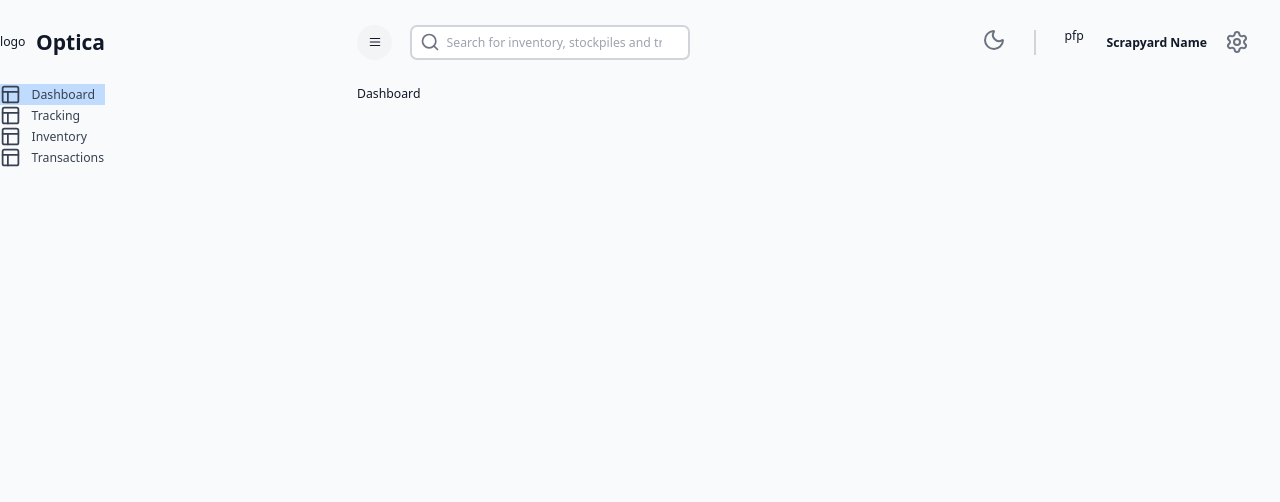
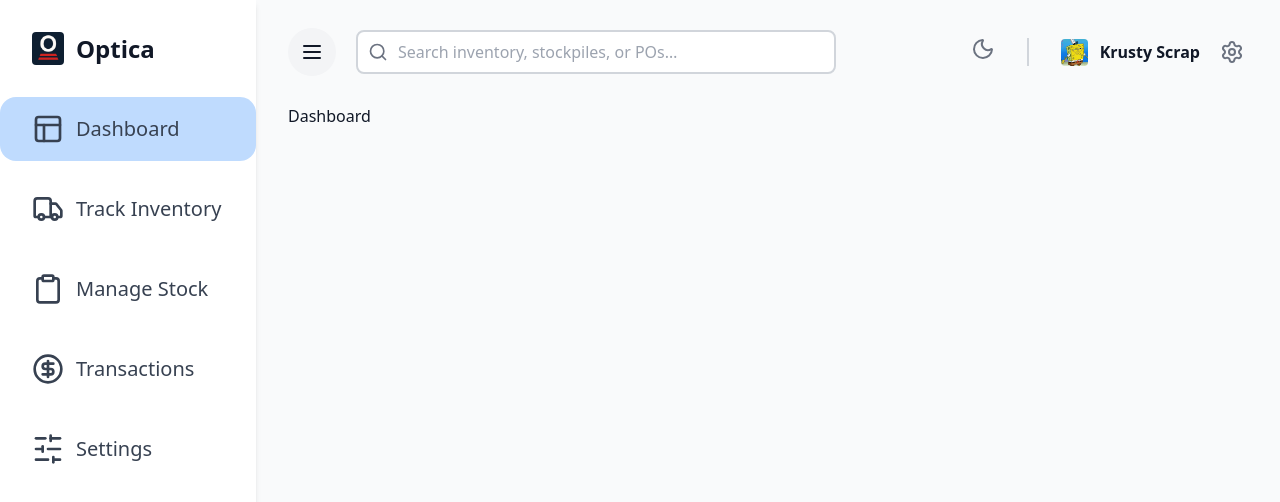
Before and after one commit to gupann/erp-system, a Next.js app in the folder client/: page / in a window 1280 px wide. Shown: the top 502 px of the page. Built offline with nearby package versions, Linux system fonts and the light colour scheme; no server answers.

Commit message:
Polished sidebar and navbar

```diff
--- a/client/src/app/(components)/Navbar/index.tsx
+++ b/client/src/app/(components)/Navbar/index.tsx
@@ -3,32 +3,42 @@
 import React from 'react'
 import { Menu, Moon, SearchIcon, Settings} from 'lucide-react'
 import Link from 'next/link'
+import { useAppDispatch, useAppSelector } from '@/app/redux'
+import { setIsSidebarCollapsed } from '@/state'
+import Image from 'next/image'
 
 const Navbar = () => {
-  return (
+
+    const dispatch = useAppDispatch();
+    const isSidebarCollapsed = useAppSelector(
+    (state) => state.global.isSidebarCollapsed
+    );
+
+    const switchSidebar = () => {
+    dispatch(setIsSidebarCollapsed(!isSidebarCollapsed));
+    };
+
+    return (
     <div className='flex justify-between items-center w-full mb-7'>
-
-        {/* left side */}
         <div className='flex justify-between items-center gap-5'>
             <button
                 className='px-3 py-3 bg-gray-100 rounded-full hover:bg-blue-100'
-                onClick={() => {}}>
-                <Menu className='w-4 h-4' />
+                onClick={switchSidebar}>
+                <Menu className='w-6 h-6' />
             </button>
             <div className='relative'>
                 <input
                     type='search'
-                    placeholder='Search for inventory, stockpiles and transactions...'
-                    className='pl-10 pr-4 py-2 w-50 md:w-80 border-2 border-gray-300 bg-white rounded-lg focus:outline-none focus:border-blue-500'/>
+                    placeholder='Search inventory, stockpiles, or POs…'
+                    className="pl-10 pr-4 py-2 w-48 md:w-80 lg:w-[30rem] border-2 border-gray-300 bg-white rounded-lg focus:outline-none focus:border-blue-500" />
                 <div className='absolute inset-y-0 left-0 pl-3 flex items-center pointer-events-none'>
                     <SearchIcon className='text-gray-500' size={20}/>
                 </div>
             </div>
         </div>
 
-        {/* right side */}
         <div className='flex justify-between items-center gap-5'>
-            <div className='hidden md:flex justify-between items-center gap-5'>
+            <div className='hidden md:flex justify-between items-center gap-5 pl-4'>
                 <div>
                     {/* TO DO: write dark mode logic and integrate */}
                     <button onClick={() => {}}>
@@ -37,8 +47,14 @@ const Navbar = () => {
                 </div>
                 <hr className='w-0 h-7 border border-solid border-l border-gray-300 mx-3'/>
                 <div className='flex items-center gap-3 cursor-pointer'>
-                    <div className='w-9 h-9'>pfp</div>
-                    <span className='font-semibold'>Scrapyard Name</span>
+                    <Image
+                        src="/scrapyard-pfp.png"
+                        alt="Scrapyard profile pic"
+                        width={27}
+                        height={27}
+                        className="rounded"
+                    />
+                    <span className='font-semibold'>Krusty Scrap</span>
                 </div>
             </div>
             {/* TO DO: create settings page and link */}
@@ -47,7 +63,7 @@ const Navbar = () => {
             </Link>
         </div>
     </div>
-  )
+    )
 }
 
 export default Navbar
--- a/client/src/app/(components)/Sidebar/index.tsx
+++ b/client/src/app/(components)/Sidebar/index.tsx
@@ -1,51 +1,83 @@
 "use client"
 
-import { Layout, LucideIcon, Menu } from 'lucide-react'
+import { Layout, LucideIcon, Clipboard, Menu, Truck, SlidersHorizontal, CircleDollarSign } from 'lucide-react'
 import { usePathname } from "next/navigation";
 import Link from 'next/link';
 import React from 'react'
-
+import { useAppDispatch, useAppSelector } from '@/app/redux';
+import { setIsSidebarCollapsed } from '@/state';
+import Image from 'next/image';
 interface SidebarLinkProps {
     href: string;
     icon: LucideIcon;
     label: string;
+    isCollapsed: boolean;
 }
 
 const SidebarLink = ({
   href,
   icon: Icon,
   label,
+  isCollapsed,
 }: SidebarLinkProps) => {
   const pathname = usePathname();
-    const isActive = pathname === href || (pathname === "/" && href === "/dashboard");
+  const isActive =
+    pathname === href || (pathname === "/" && href === "/dashboard");
 
   return (
     <Link href={href}>
-            <div className={`cursor-pointer flex items-center hover:text-blue-500 hover:bg-blue-100 gap-3 transition-colors
-                ${isActive ? "bg-blue-200 text-white" : ""}}`}>
-                <Icon className="w-6 h-6 !text-gray-700" />
-                <span className='font-medium text-gray-700'> {label} </span>
+      <div
+        className={`cursor-pointer flex items-center text-xl hover:text-blue-500 hover:bg-blue-100 gap-3 transition-colors rounded-2xl
+          ${isCollapsed ? "justify-center py-4" : "justify-start px-8 py-4"}
+         ${isActive ? "bg-blue-200 text-white" : ""}
+      }`}
+      >
+        <Icon className="w-8 h-8 !text-gray-700" />
+
+        <span className={`${isCollapsed ? "hidden" : "block"} font-medium text-gray-700`}>
+          {label}
+        </span>
       </div>
     </Link>
-    )
-}
+  );
+};
+
 const Sidebar = () => {
+
+  const dispatch = useAppDispatch();
+  const isSidebarCollapsed = useAppSelector(
+    (state) => state.global.isSidebarCollapsed
+  );
+
+  const switchSidebar = () => {
+    dispatch(setIsSidebarCollapsed(!isSidebarCollapsed));
+  };
+
+  const sidebarView = `fixed flex flex-col ${isSidebarCollapsed ? "w-0 md:w-16" : "w-72 md:w-64"} bg-white transition-all duration-300 overflow-hidden h-full shadow-md z-40`
+
   return (
-    <div>
-        <div className='flex gap-3 justify-between md:justify-normal items-center pt-8'>
-            <div>logo</div>
-            <h1 className='font-extrabold text-2xl'>Optica</h1>
+    <div className={sidebarView}>
+        <div className={`flex gap-3 justify-between md:justify-normal items-center pt-8 ${isSidebarCollapsed ? "px-5" : "px-8"}`}>
+            <Image
+              src="/optica-logo.png"
+              alt="Optica logo"
+              width={27}
+              height={27}
+              className="rounded w-8"
+            />
+            <h1 className={`font-extrabold text-2xl ${isSidebarCollapsed ? "hidden" : "block"}`}>Optica</h1>
             <button
-                className='md:hidden px-3 py-3 bg-gray-100 rounded-full hover:bg-blue-100' onClick={() => {}}>
-                <Menu className='w-4 h-4'/>
+                className='md:hidden px-3 py-3 bg-gray-100 rounded-full hover:bg-blue-100' onClick={switchSidebar}>
+                <Menu className='w-6 h-6'/>
             </button>
         </div>
 
-        <div className='flex-grow mt-8'>
-            <SidebarLink href="/dashboard" icon={Layout} label='Dashboard'/>
-            <SidebarLink href="/tracking" icon={Layout} label='Tracking'/>
-            <SidebarLink href="/inventory" icon={Layout} label='Inventory'/>
-            <SidebarLink href="/transaction" icon={Layout} label='Transactions'/>
+        <div className='flex-grow mt-8 flex flex-col gap-y-4'>
+            <SidebarLink href="/dashboard" icon={Layout} label='Dashboard' isCollapsed={isSidebarCollapsed}/>
+            <SidebarLink href="/track" icon={Truck} label='Track Inventory' isCollapsed={isSidebarCollapsed} />
+            <SidebarLink href="/manage" icon={Clipboard} label='Manage Stock'isCollapsed={isSidebarCollapsed} />
+            <SidebarLink href="/transactions" icon={CircleDollarSign} label='Transactions' isCollapsed={isSidebarCollapsed} />
+            <SidebarLink href="/settings" icon={SlidersHorizontal} label='Settings' isCollapsed={isSidebarCollapsed} />
         </div>
     </div>
   )
--- a/client/src/app/globals.css
+++ b/client/src/app/globals.css
@@ -14,7 +14,7 @@ body,
 .app {
   height: 100%;
   width: 100%;
-  @apply text-sm;
+  @apply text-base;
   @apply bg-gray-500;
   @apply text-gray-900;
 }
```
Also changed, not shown: client/public/optica-logo.png (added), client/public/scrapyard-pfp.png (added). Lines whose indentation alone changed are shown as unchanged.
